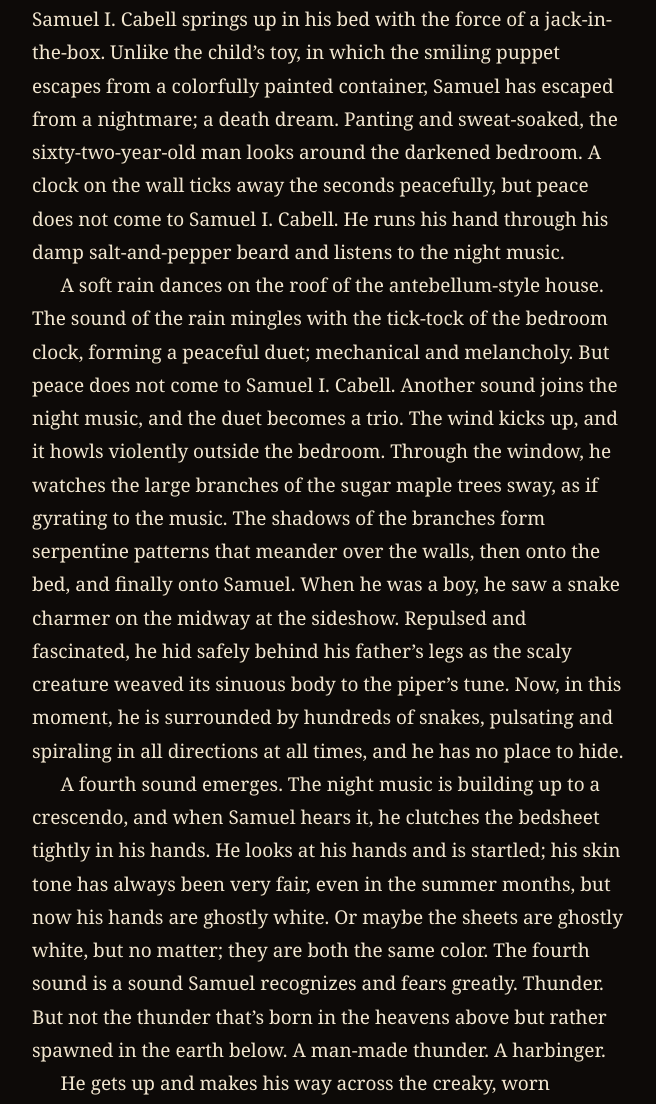
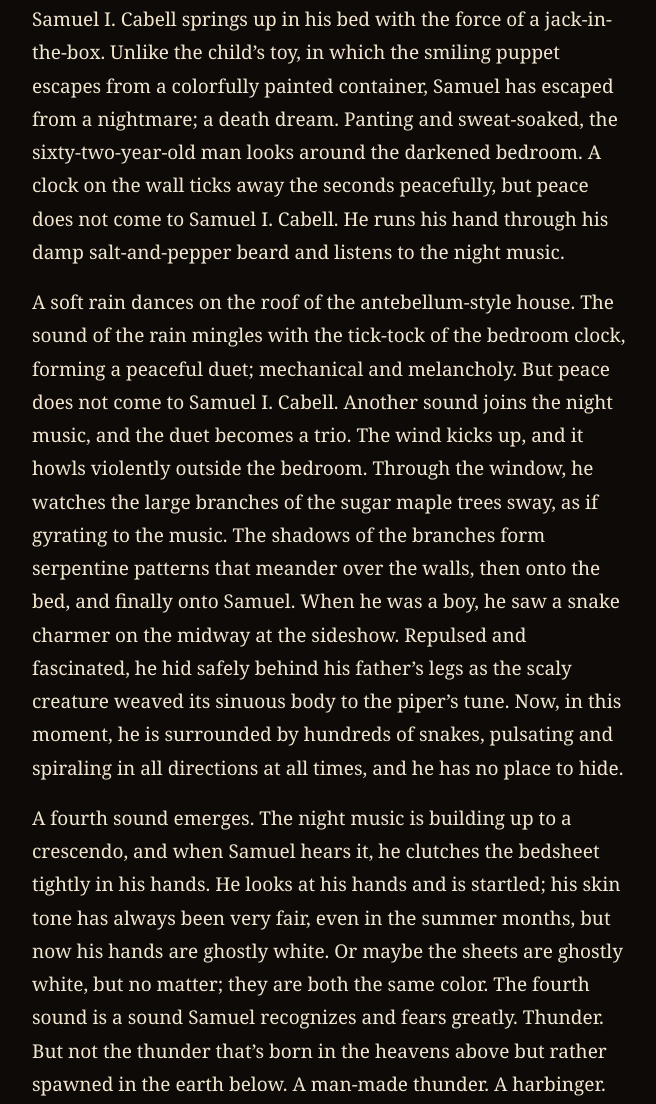
Before and after one commit to rob67kerr-creator/a-tenth-of-mercy, a plain HTML site: page excerpt.html in a window 1280 px wide. Shown: the part 335-1439 px from the top of the page, without its empty margins (310-966 px from the left). Drawn offline with Linux system fonts and the light colour scheme.

Commit message:
Add files via upload

```diff
--- a/excerpt.html
+++ b/excerpt.html
@@ -26,8 +26,8 @@
   .chapter h2 { margin-top:8px; font-size:clamp(28px,6vw,40px); letter-spacing:3px; text-transform:uppercase; color:#fff4dc; }
   .setting { margin:34px 0 18px; font-style:italic; color:#cdbf9f; }
 
-  .text p { font-size:19px; line-height:1.75; margin-bottom:0; }
-  .text p + p { text-indent:1.5em; }
+  .text p { font-size:19px; line-height:1.75; margin-bottom:0.9em; }
+  .text p + p { text-indent:0; }
 
   .teaser { margin-top:64px; padding-top:40px; border-top:1px solid #6b5326; text-align:center; }
   .teaser .kicker { color:#d5ad61; font-size:14px; letter-spacing:5px; text-transform:uppercase; }
```
